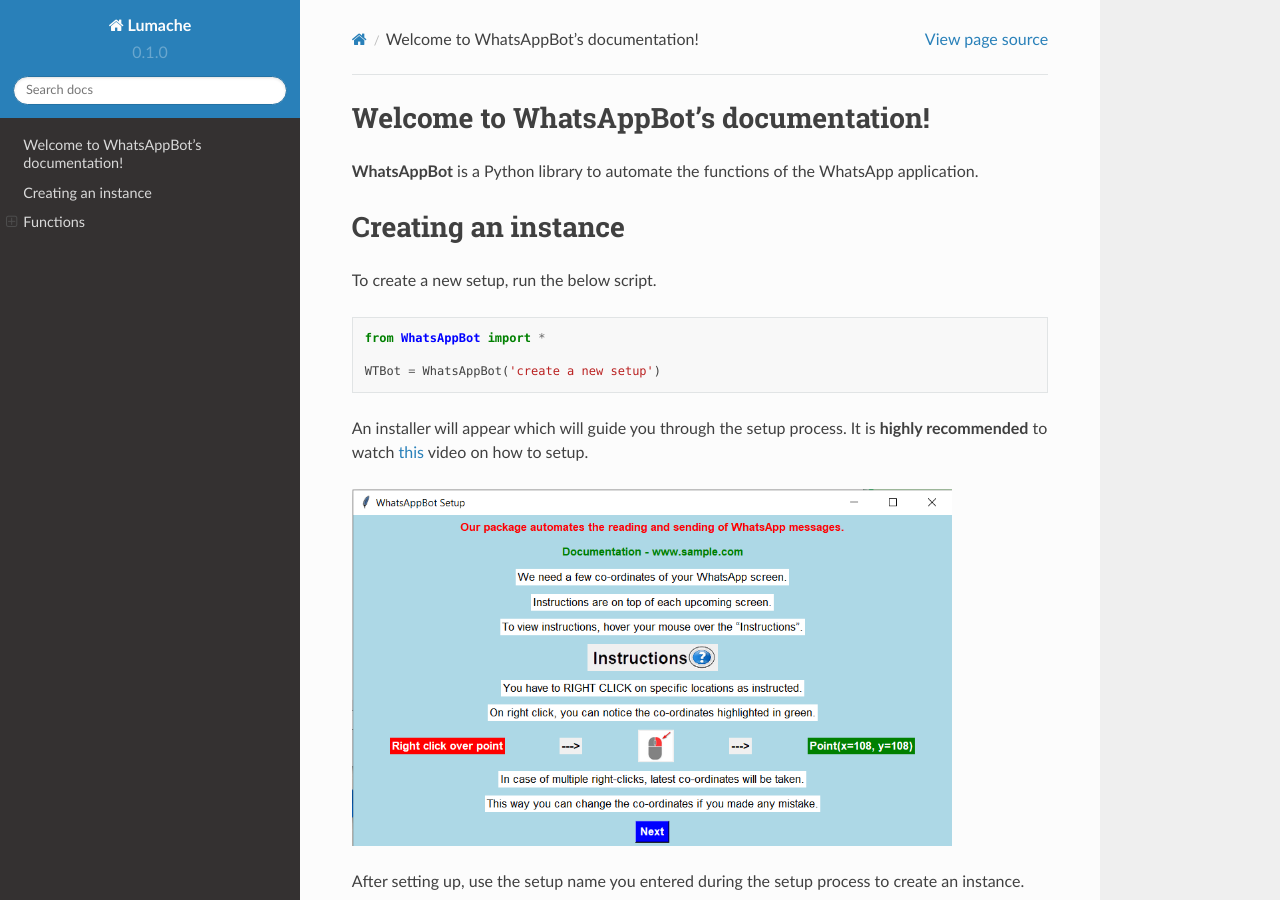
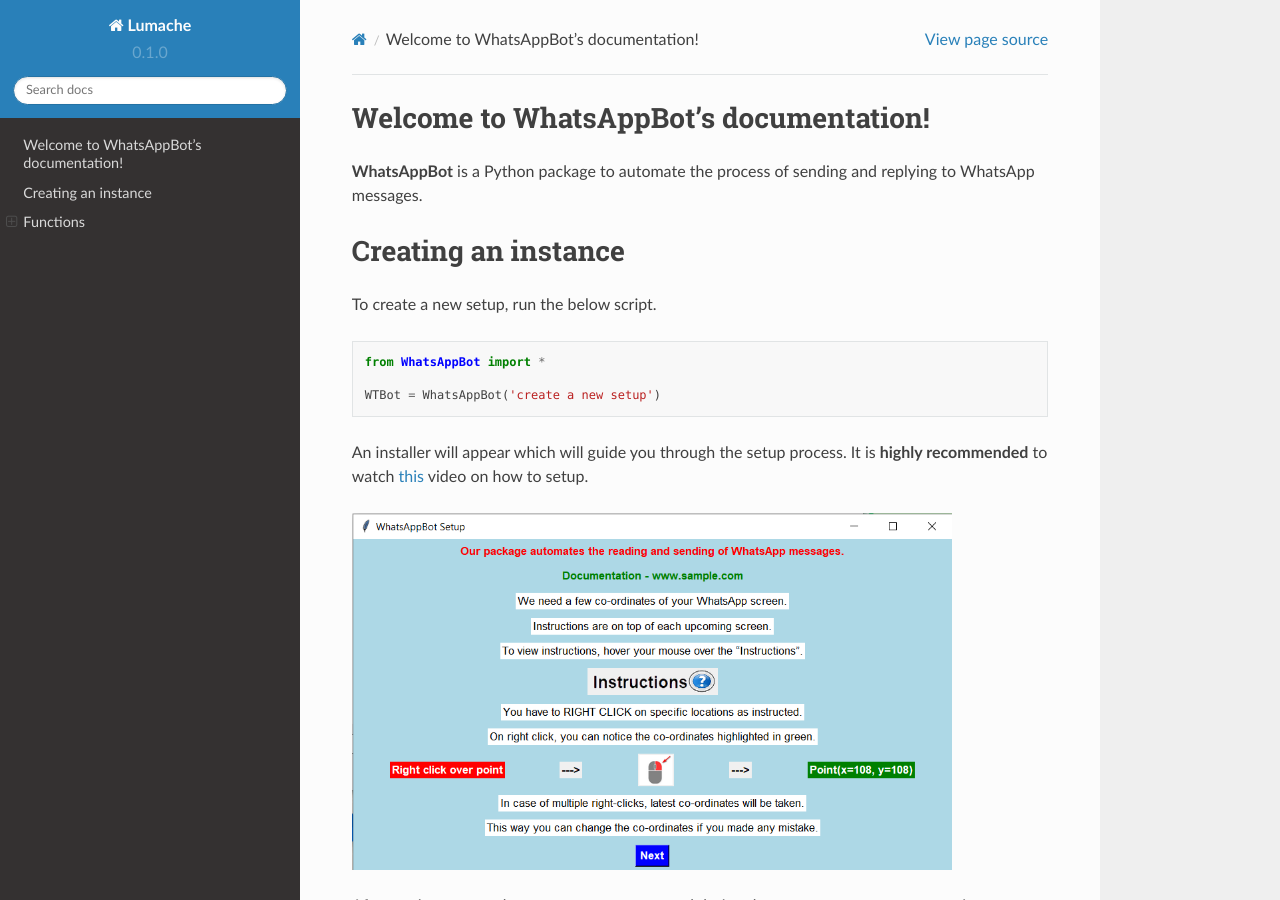
Before and after one commit to ArvindR07/WhatsAppBotDocs, a Sphinx documentation site: the page built from docs/source/index.rst, in a window 1280 px wide and 900 px high. Built offline with Sphinx 7.4.7 and the Read the Docs theme 2.0.0, drawn with Linux system fonts in a browser that asks for light colours.

Commit message:
Update index.rst

```diff
--- a/docs/source/index.rst
+++ b/docs/source/index.rst
@@ -1,7 +1,7 @@
 Welcome to WhatsAppBot's documentation!
 ========================================
 
-**WhatsAppBot** is a Python library to automate the functions of the WhatsApp application.
+**WhatsAppBot** is a Python package to automate the process of sending and replying to WhatsApp messages.
 
 .. default-role:: code
 
```
